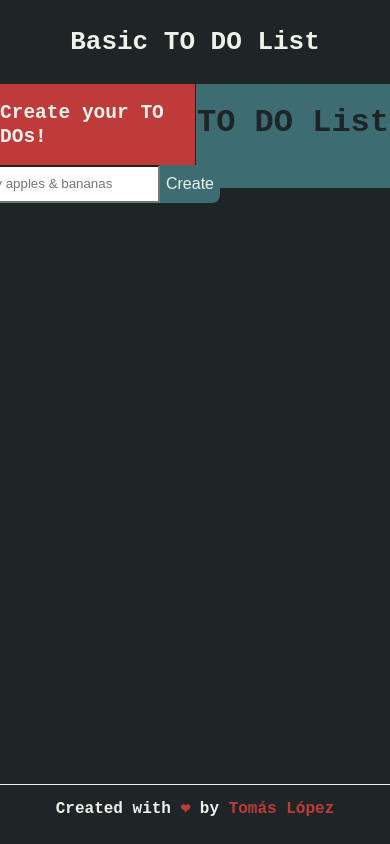
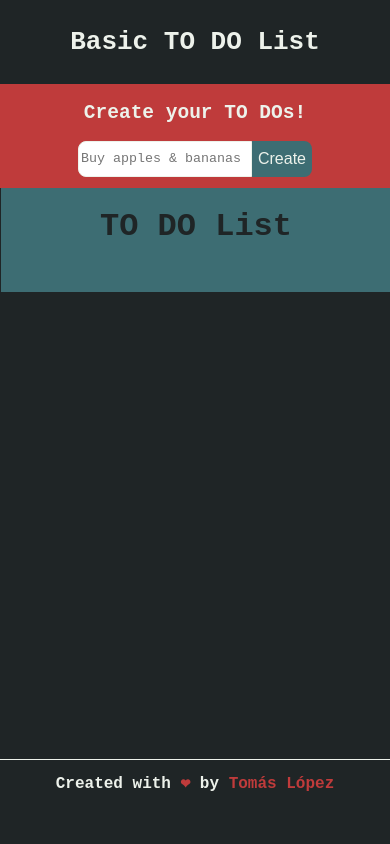
Before and after one commit to lopez-tomas/basic-todo-list, a React (Create React App) app: page / in a window 390 px wide. Built offline with nearby package versions, Linux system fonts and the light colour scheme.

Commit message:
[FEAT/styles]: media screen query added. Minor change in Form styles

```diff
--- a/src/styles/App.sass
+++ b/src/styles/App.sass
@@ -27,6 +27,7 @@ a
 
 .App
 	display: flex
+	flex-direction: row
 	background-color: colors.$black
 
 	.Form-container, .ToDoList-container
@@ -51,3 +52,13 @@ a
 		h1
 			font-size: 2rem
 			text-align: center
+
+@media (max-width: 740px)
+	body
+		#root
+			min-height: 90vh
+	.App
+		flex-direction: column
+
+		.Form-container, .ToDoList-container
+			width: 100vw
--- a/src/styles/Form.sass
+++ b/src/styles/Form.sass
@@ -5,8 +5,11 @@
 
   .todo-input
     height: 2rem
+    font-family: monospace
+    border: 1px solid colors.$white
     border-top-left-radius: 8px
     border-bottom-left-radius: 8px
+    outline: none
 
   .primary-btn
     font-size: 1rem
```
